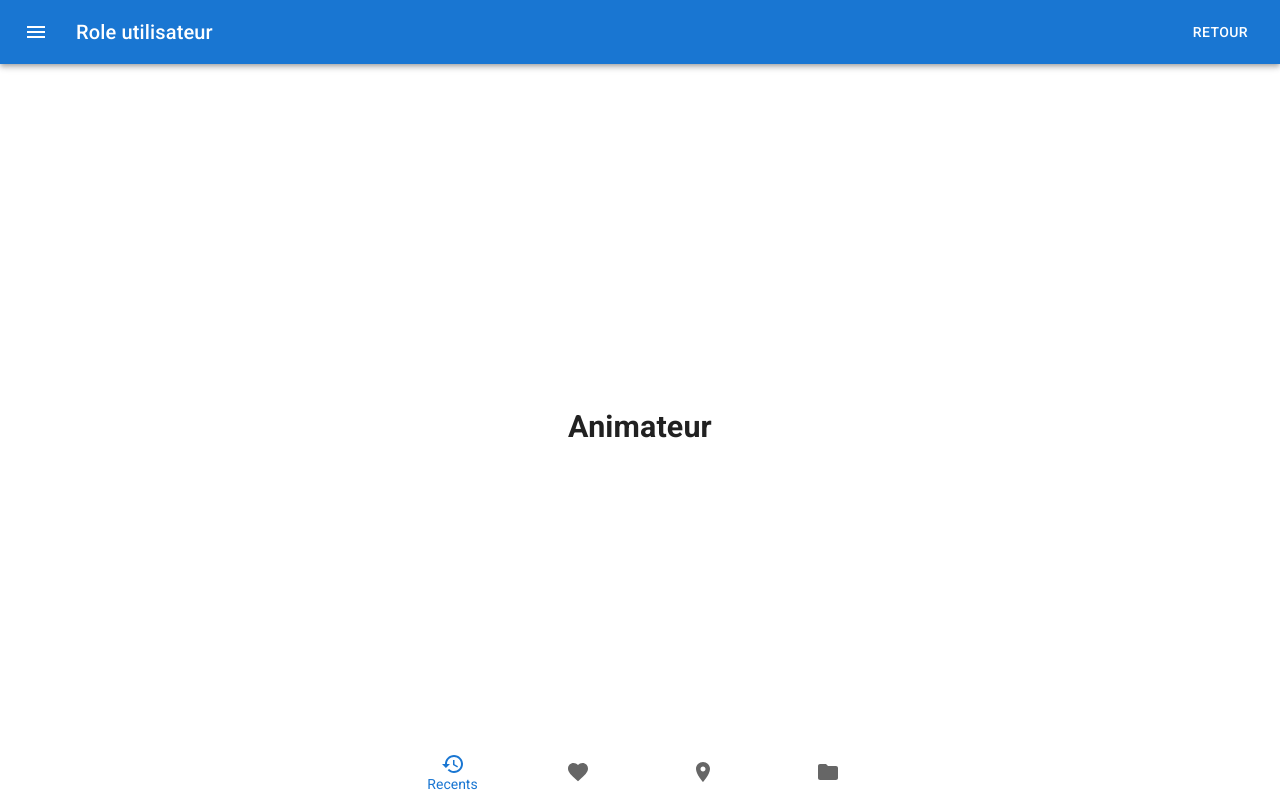
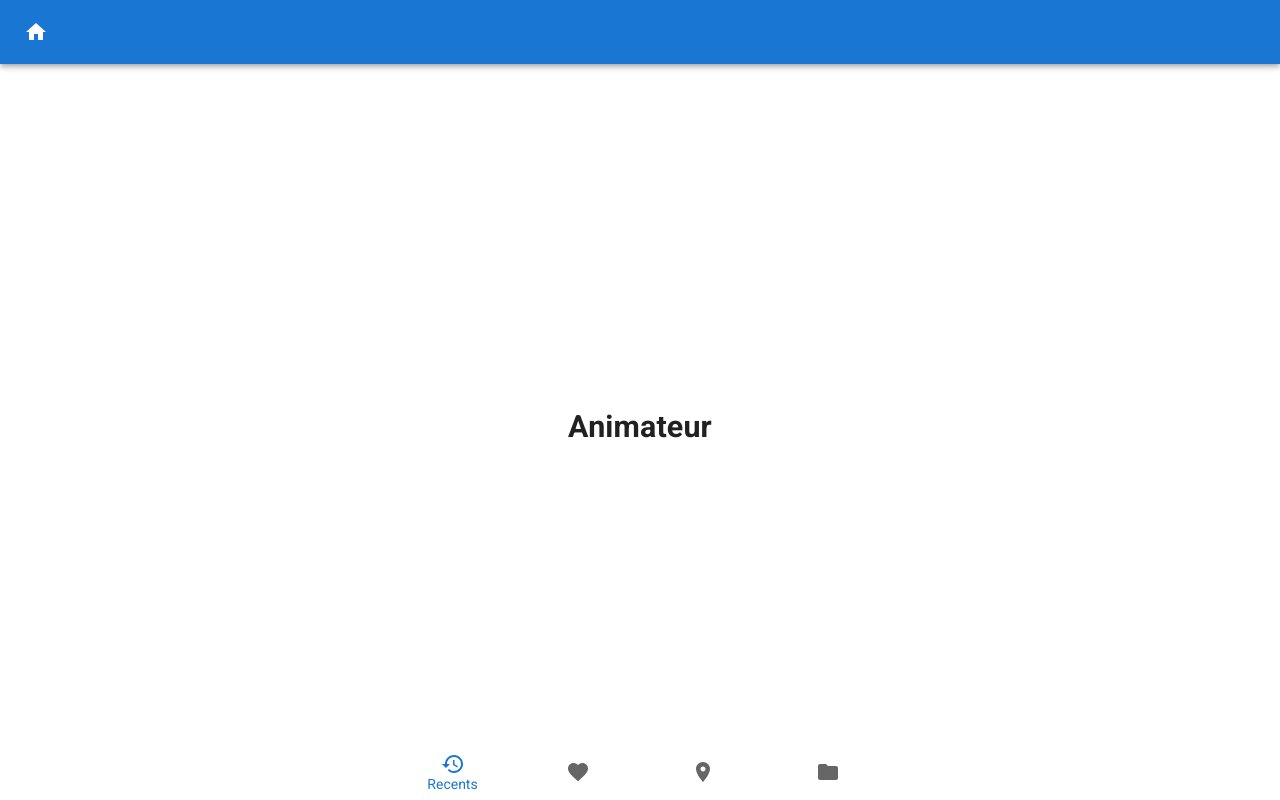
Before and after one commit to JoAnisky/rotation-app-frontend, a React (Vite) app: page /animateur in a window 1280 px wide. Built offline with nearby package versions, Linux system fonts and the light colour scheme.

Commit message:
Added role prop for title display

```diff
--- a/src/components/Layout.tsx
+++ b/src/components/Layout.tsx
@@ -1,19 +1,20 @@
 // Layout.tsx
 import React from 'react';
 import { Box, CssBaseline } from '@mui/material';
-import NavbarUp from './NavbarUp'; // Adjust the import paths as necessary
+import NavbarUp from './NavbarUp';
 import NavbarDown from './NavbarDown';
 
 type LayoutProps = {
   children: React.ReactNode; // To accept any valid React component or HTML element
+  role: string
 };
 
-const Layout: React.FC<LayoutProps> = ({ children }) => {
+const Layout: React.FC<LayoutProps> = ({ children, role }) => {
   return (
     <React.Fragment>
       <CssBaseline />
       <Box height="100vh" display="flex" flexDirection="column">
-        <NavbarUp />
+        <NavbarUp role={role} />
         <Box display="flex" flex="1" justifyContent="space-around">
           { children }
         </Box>
--- a/src/components/NavbarUp.tsx
+++ b/src/components/NavbarUp.tsx
@@ -2,32 +2,47 @@ import AppBar from "@mui/material/AppBar";
 import Box from "@mui/material/Box";
 import Toolbar from "@mui/material/Toolbar";
 import Typography from "@mui/material/Typography";
-import Button from "@mui/material/Button";
 import IconButton from "@mui/material/IconButton";
-import MenuIcon from "@mui/icons-material/Menu";
-import { Link } from 'react-router-dom';
+import HomeIcon from "@mui/icons-material/Home";
+import { Link } from "react-router-dom";
 
-const NavbarUp = () => {
+// Define a type for the props expected by NavbarUp
+type NavbarUpProps = {
+  role: string; // Add a role prop
+};
+
+const NavbarUp: React.FC<NavbarUpProps> = ({ role }) => {
   return (
     <Box sx={{ flexGrow: 1 }}>
       <AppBar position="static">
         <Toolbar>
+          {/* IconButton with HomeIcon and Link */}
           <IconButton
+            component={Link} // Use Link here
+            to="/" // Path to navigate to
             size="large"
             edge="start"
             color="inherit"
-            aria-label="menu"
-            sx={{ mr: 2 }}
+            aria-label="home"
+            sx={{ mr: 2 }} // Adjust spacing as needed
           >
-            <MenuIcon />
+            <HomeIcon />
           </IconButton>
-          <Typography variant="h6" component="div" sx={{ flexGrow: 1 }}>
-            Role utilisateur
+          {/* Typography centered by using flex-grow and text-align */}
+          <Typography
+            variant="h6"
+            component="div"
+            sx={{ flexGrow: 1, textAlign: "center" }}
+          >
+            {role}
           </Typography>
-          <Button component={Link} to="/" color="inherit">Retour</Button>
+          {/* Invisible spacer to balance the IconButton and center the Typography */}
+          <Box sx={{ width: 48, height: 48 }} />{" "}
+          {/* Adjust size to match IconButton */}
         </Toolbar>
       </AppBar>
     </Box>
   );
 };
+
 export default NavbarUp;
```
